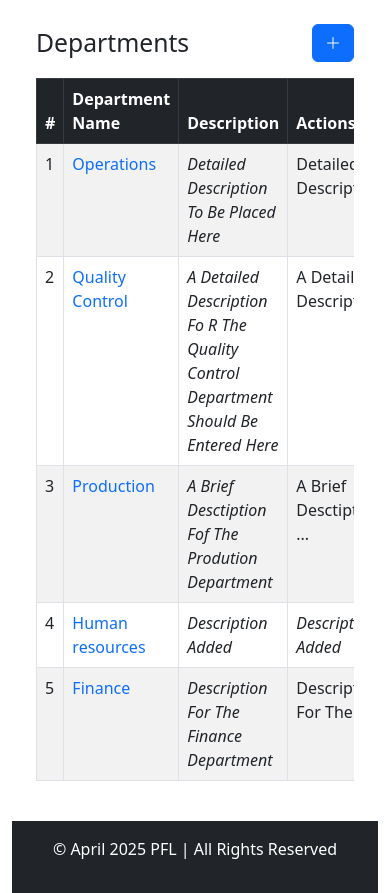
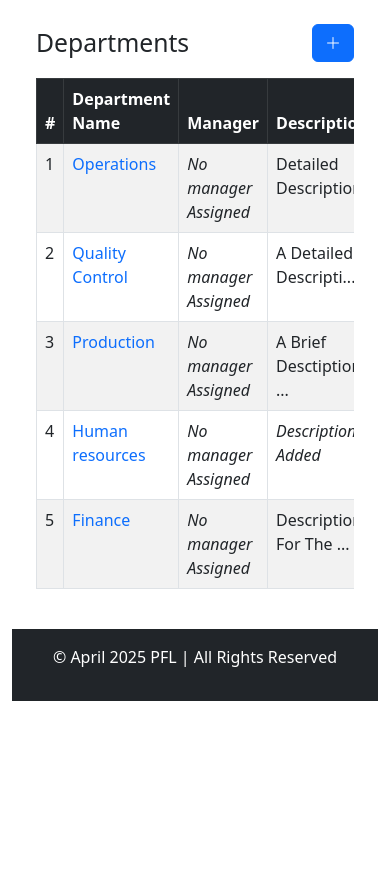
Before and after one commit to kivaimuinde/pfl, a Django app: page /departments/ in a window 390 px wide. Shown: the part 56-949 px from the top of the page. After the commit the page ends 757 px from the top, so only its background shows below. Run offline with Django 5.2, Linux system fonts and the light colour scheme; data comes from the database, SQL or seed files in the repository; both versions use the stored data as it was after the commit.

Commit message:
m hide department description in small screens

```diff
--- a/templates/core/departments/department_list.html
+++ b/templates/core/departments/department_list.html
@@ -20,7 +20,8 @@
                 <tr>
                     <th>#</th>
                     <th>Department Name</th>
-                    <th>Description</th>
+                    <th>Manager</th>
+                    <span class="d-none d-sm-inline"><th>Description</th></span>
                     <th>Actions</th>
                 </tr>
             </thead>
@@ -37,9 +38,10 @@
                         {% if department.manager %}
                         {{ department.manager| title  }}
                         {% else %}
-                        <i>{{ department.description| title |default:"No manager Assigned" }}</i>
+                        <i>No manager Assigned</i>
                         {% endif %}
                     </td>
+                    <span class="d-none d-sm-inline">
                         <td>
                             {% if department.description|length > 20 %}
                             {{ department.description| title | slice:":20"  }}...
@@ -47,6 +49,7 @@
                             <i>{{ department.description| title |default:"No description available" }}</i>
                             {% endif %}
                         </td>
+                    </span>
                     <td class="d-flex gap-2">
                         <a href="{% url 'core:department_update' department.pk %}" class="btn btn-sm btn-warning">
                             <i class="bi bi-pencil"></i>
```
Also changed, not shown: db.sqlite3. Lines whose indentation alone changed are shown as unchanged.
